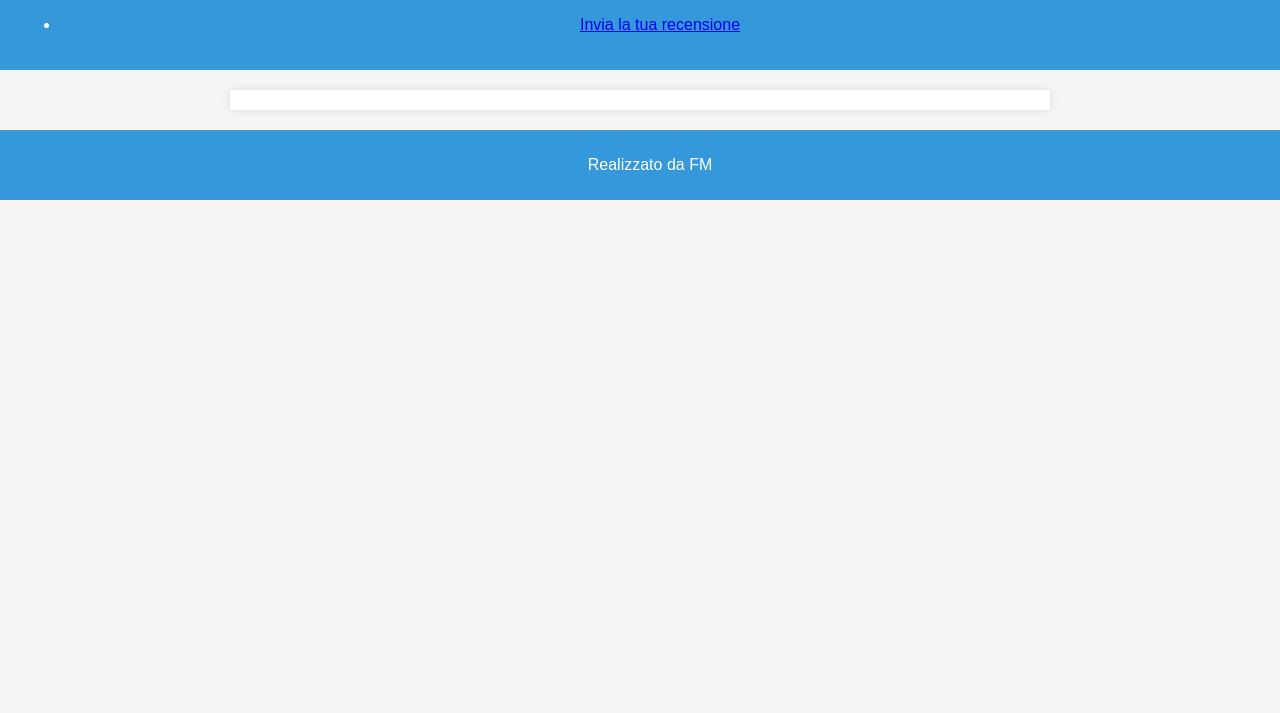
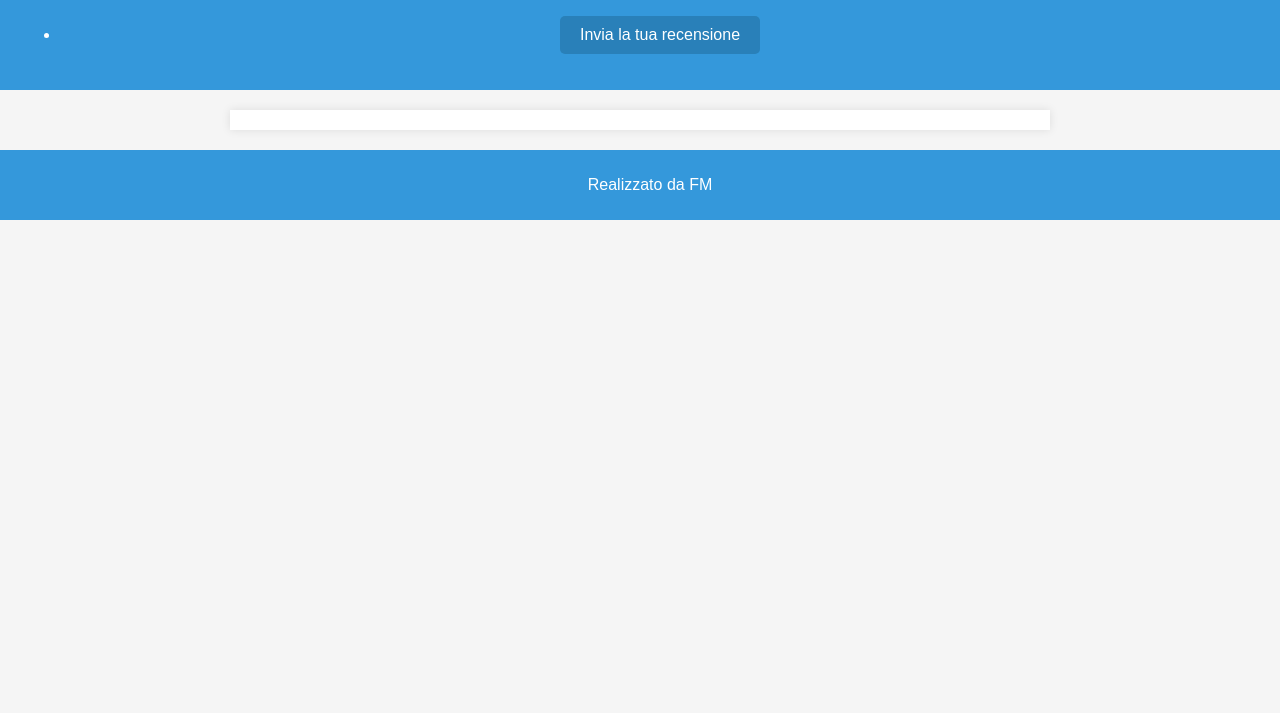
Before and after one commit to fabriziomartini/skrokkadvisor, a plain HTML site: page index.html in a window 1280 px wide. Shown: the part 87-800 px from the top of the page. Drawn offline with nearby package versions, Linux system fonts and the light colour scheme; no server answers.

Commit message:
Update styles.css

```diff
--- a/styles.css
+++ b/styles.css
@@ -46,6 +46,20 @@ footer {
     padding: 10px;
     width: 100%;
 }
+/* Add the following CSS for styling the review submission link/button */
+nav ul li a {
+    display: inline-block;
+    padding: 10px 20px;
+    background-color: #2980b9;
+    color: #fff;
+    text-decoration: none;
+    border-radius: 5px;
+    transition: background-color 0.3s ease;
+}
+
+nav ul li a:hover {
+    background-color: #2980b9;
+}
 
 /* Responsive Styles */
 @media only screen and (max-width: 600px) {
```
